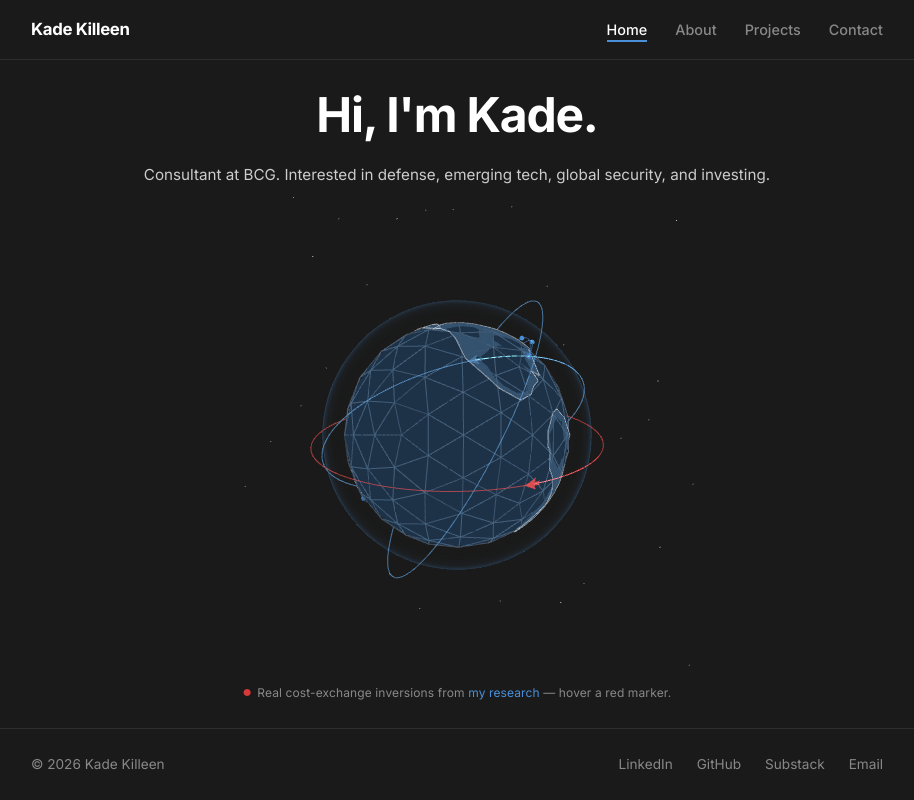
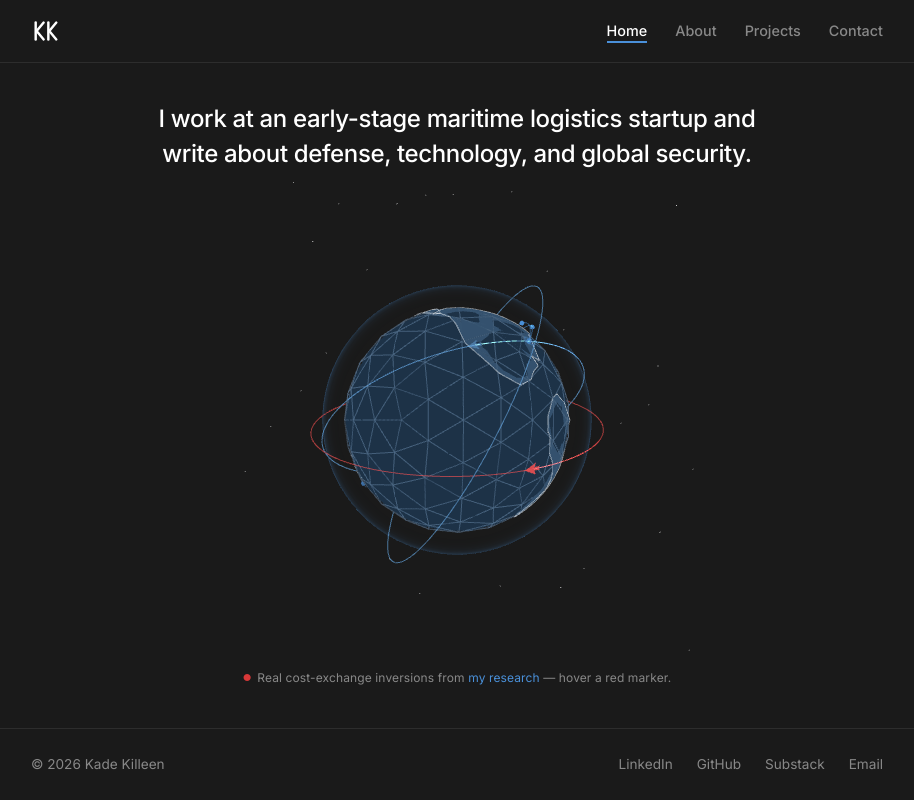
Before and after one commit to k-adekilleen/kadekilleen.github.io, a plain HTML site: page index.html in a window 1280 px wide. Shown: the whole page, without its empty margins (183-1097 px from the left). Drawn offline with nearby package versions, Linux system fonts and the light colour scheme; animation ran at ten frames a second.

Commit message:
Replace name header with KK monogram and simplify home intro (#4)
* Replace name header with KK monogram; simplify home intro to one line

Co-Authored-By: Claude Opus 5.5 <noreply@anthropic.com>
Claude-Session: https://claude.ai/code/session_01UrTQh3mrb7TCkJbLmj1svp

* Add KK logo to project detail pages; bump stylesheet cache version

Co-Authored-By: Claude Opus 5.5 <noreply@anthropic.com>
Claude-Session: https://claude.ai/code/session_01UrTQh3mrb7TCkJbLmj1svp

---------

Co-authored-by: Claude <noreply@anthropic.com>

```diff
--- a/index.html
+++ b/index.html
@@ -4,27 +4,36 @@
     <meta charset="UTF-8">
     <meta name="viewport" content="width=device-width, initial-scale=1.0">
     <title>Kade Killeen</title>
-    <meta name="description" content="Kade Killeen, consultant at BCG, working at the intersection of defense, emerging technology, global security, and investing.">
+    <meta name="description" content="Kade Killeen works at an early-stage maritime logistics startup and writes about defense, technology, and global security.">
     <meta name="author" content="Kade Killeen">
     <meta property="og:type" content="website">
     <meta property="og:title" content="Kade Killeen">
-    <meta property="og:description" content="Consultant at BCG. Interested in defense, emerging tech, global security, and investing.">
+    <meta property="og:description" content="I work at an early-stage maritime logistics startup and write about defense, technology, and global security.">
     <meta property="og:url" content="https://kadekilleen.github.io/">
     <meta property="og:image" content="https://kadekilleen.github.io/assets/headshot-color.jpg">
     <meta name="twitter:card" content="summary_large_image">
     <meta name="twitter:title" content="Kade Killeen">
-    <meta name="twitter:description" content="Consultant at BCG. Interested in defense, emerging tech, global security, and investing.">
+    <meta name="twitter:description" content="I work at an early-stage maritime logistics startup and write about defense, technology, and global security.">
     <meta name="twitter:image" content="https://kadekilleen.github.io/assets/headshot-color.jpg">
     <link rel="preconnect" href="https://fonts.googleapis.com">
     <link rel="preconnect" href="https://fonts.gstatic.com" crossorigin>
     <link href="https://fonts.googleapis.com/css2?family=Inter:wght@400;500;600;700&display=swap" rel="stylesheet">
     <link rel="icon" type="image/svg+xml" href="favicon.svg">
-    <link rel="stylesheet" href="style.css?v=24">
+    <link rel="stylesheet" href="style.css?v=26">
 </head>
 <body>
     <header>
         <nav>
-            <a href="index.html" class="nav-logo">Kade Killeen</a>
+            <a href="index.html" class="nav-logo" aria-label="Home">
+                <svg class="nav-logo-mark" viewBox="0 0 32 32" width="30" height="30" aria-hidden="true" focusable="false">
+                    <g fill="none" stroke="currentColor" stroke-width="2.6" stroke-linecap="round" stroke-linejoin="round">
+                        <path d="M5 7 V25"/>
+                        <path d="M13.5 7 L6 16 L13.5 25"/>
+                        <path d="M18.5 7 V25"/>
+                        <path d="M27 7 L19.5 16 L27 25"/>
+                    </g>
+                </svg>
+            </a>
             <button class="nav-toggle" aria-label="Toggle navigation" aria-expanded="false">
                 <span></span>
                 <span></span>
@@ -42,8 +51,7 @@
     <main>
         <section class="hero">
             <div class="hero-upper">
-                <h1>Hi, I'm Kade.</h1>
-                <p class="hero-tagline">Consultant at BCG. Interested in defense, emerging tech, global security, and investing.</p>
+                <h1 class="hero-line">I work at an early-stage maritime logistics startup and write about defense, technology, and global security.</h1>
             </div>
 
             <div class="hero-globe" aria-hidden="true">
--- a/style.css
+++ b/style.css
@@ -81,6 +81,10 @@ nav {
 
 .nav-logo:hover {
     color: var(--accent);
+}
+
+.nav-logo-mark {
+    display: block;
 }
 
 .nav-links {
@@ -171,6 +175,17 @@ body:has(.hero) {
     margin-bottom: 1rem;
     letter-spacing: -0.025em;
     color: var(--white);
+}
+
+.hero h1.hero-line {
+    font-size: 1.5rem;
+    font-weight: 500;
+    line-height: 1.45;
+    letter-spacing: -0.015em;
+    margin-bottom: 0;
+    max-width: 40ch;
+    margin-left: auto;
+    margin-right: auto;
 }
 
 .hero-tagline {
@@ -867,6 +882,10 @@ footer {
         font-size: 2.25rem;
     }
 
+    .hero h1.hero-line {
+        font-size: 1.2rem;
+    }
+
     .hero-globe {
         width: 320px;
     }
```
Also changed, not shown: about.html (+11 -2 lines), contact.html (+11 -2 lines), projects.html (+11 -2 lines), projects/_template.html (+11 -2 lines), projects/f1-driver-model.html (+11 -2 lines), projects/microeconomics-of-war.html (+11 -2 lines), favicon.svg.
